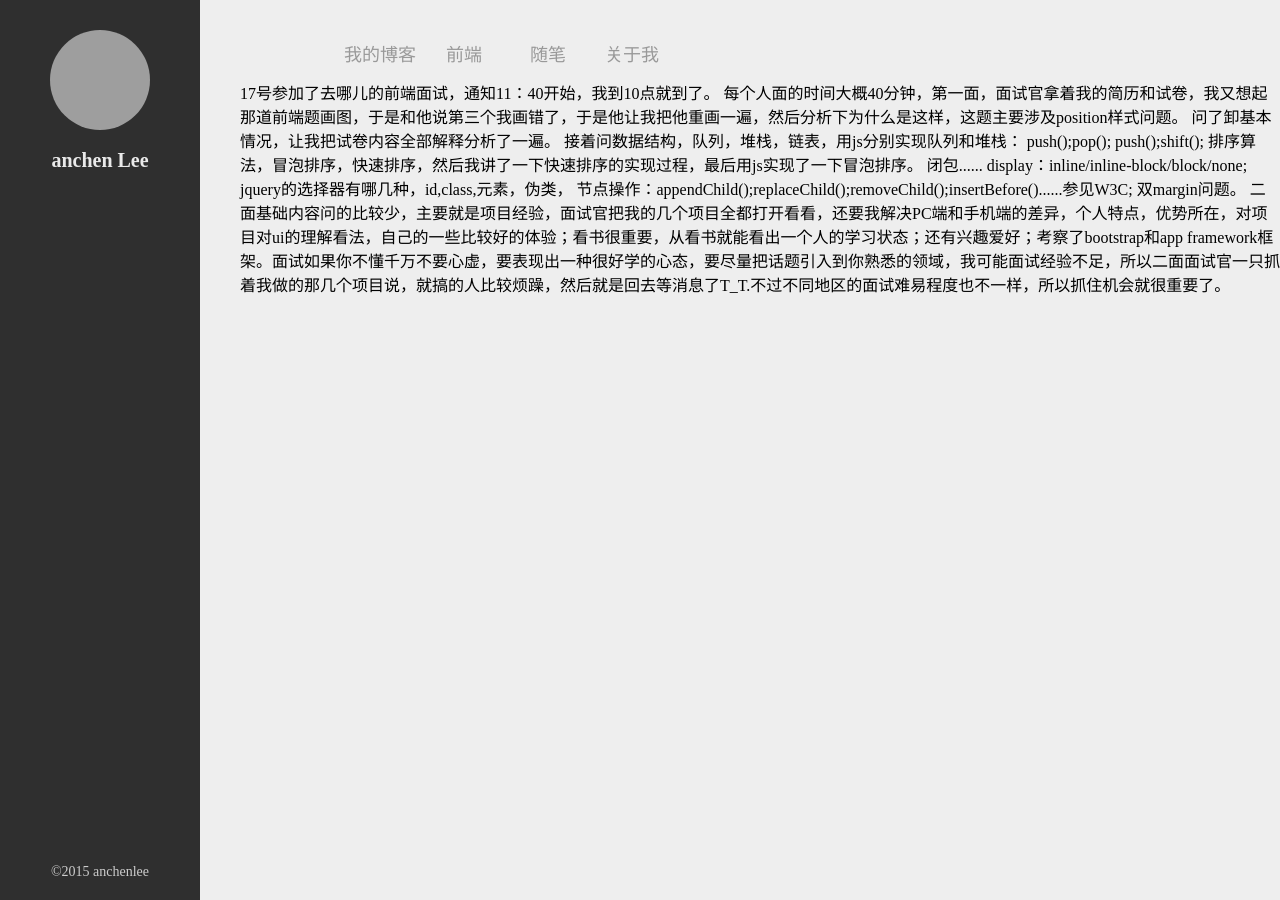
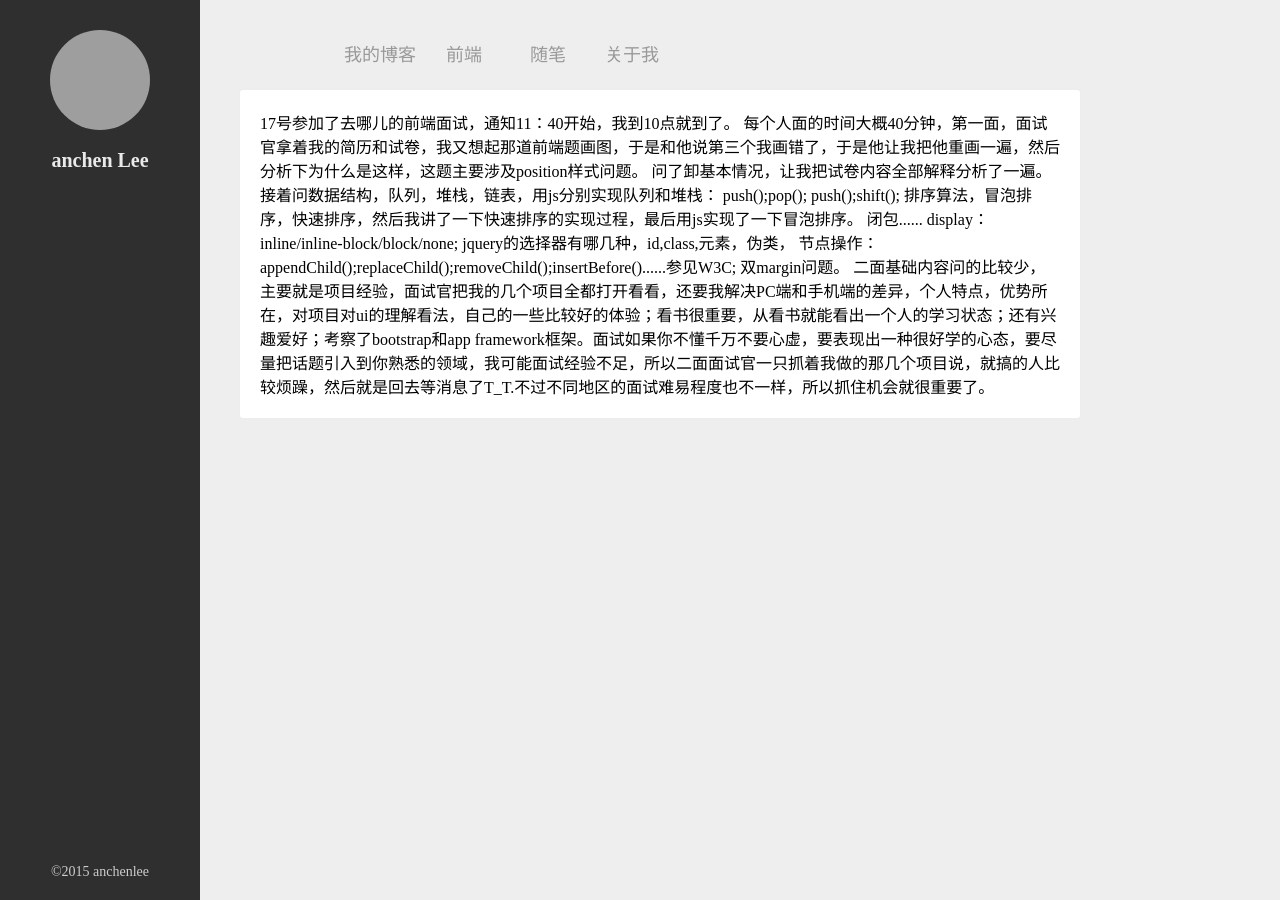
Before and after one commit to anchenlee/blog, a Jekyll site: the page built from _posts/2015-04-15-hello-world.html, in a window 1280 px wide. Built offline with Jekyll 4.4.1, drawn with Linux system fonts in a browser that asks for light colours; Markdown is read by kramdown in place of the engine named in the settings; grey boxes are pictures that could not be loaded.

Commit message:
inner pages

```diff
--- a/css/style.css
+++ b/css/style.css
@@ -35,3 +35,7 @@ body{background: #eee;margin: 0;padding: 0; }
 .read-more{border-top: 1px solid #aaa;padding-top: 10px;margin-top: 10px;font-size: 14px;
 	color: #999;cursor: pointer;}
 .read-more:hover{color: #258fb8;}
+
+/* 文章内页 */
+.blog-content{ max-width: 800px;background: #fff;height: auto;border-radius: 3px;padding: 20px;margin: 10px 0;
+	box-shadow: 0 0 3px #eaeaea;}
```
